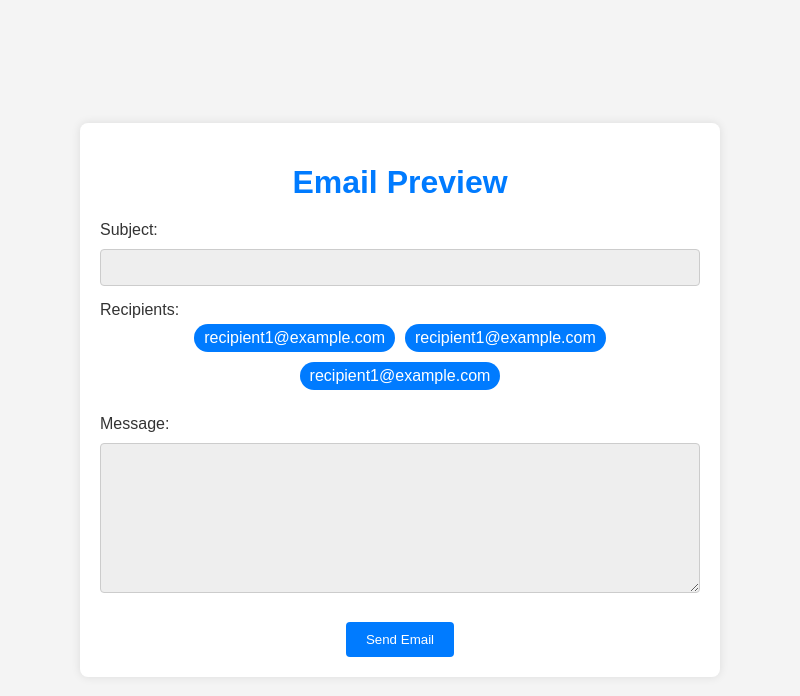
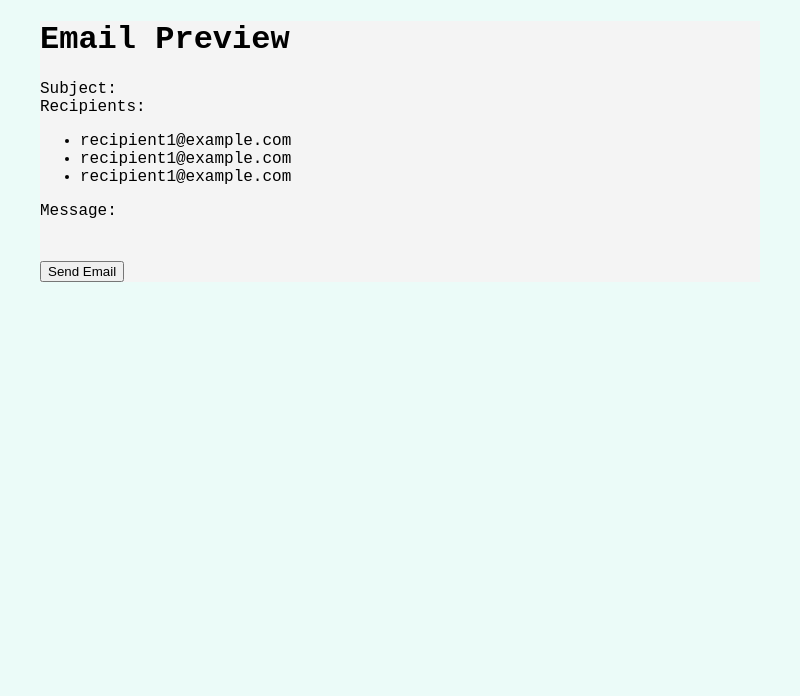
Before and after one commit to dandr94/electron-folder-monitoring, an Electron app: page renderer/previewWindow.html in a window 800 px wide. Drawn offline with Linux system fonts and the light colour scheme; no server answers.

Commit message:
Add additional styling to previewWindow

```diff
--- a/renderer/css/previewWindow.css
+++ b/renderer/css/previewWindow.css
@@ -1,108 +1,124 @@
-/* style.css */
+html {
+    background-color: #ebfbf8;
+    font-family: 'Roboto Mono', monospace;
+
+}
 
 body {
-    font-family: 'Arial', sans-serif;
-    margin: 0;
-    padding: 0;
-    display: flex;
-    justify-content: center;
-    align-items: center;
-    height: 100vh;
+    margin: 15px auto;
+    width: 90%;
     background-color: #f4f4f4;
-}
-
-.email-container {
-    background-color: #fff;
-    border-radius: 8px;
-    box-shadow: 0 0 10px rgba(0, 0, 0, 0.1);
-    padding: 20px;
-    width: 600px;
-    display: flex;
-    flex-direction: column;
-    align-items: center;
-}
-
-h1 {
-    color: #007bff;
-    text-align: center;
-    margin-bottom: 20px;
-}
-
-.form-group {
-    margin-bottom: 15px;
-    width: 100%;
-}
-
-label {
-    display: block;
-    margin-bottom: 5px;
-    color: #333;
-}
-
-input,
-textarea {
-    width: 100%;
-    padding: 10px;
-    margin-top: 5px;
     box-sizing: border-box;
-    border: 1px solid #ccc;
-    border-radius: 4px;
-    resize: vertical;
-}
-
-textarea {
-    height: 150px;
-}
-
-input[readonly],
-textarea[readonly] {
-    background-color: #eee;
-    cursor: not-allowed;
-}
-
-.recipients-list {
-    list-style: none;
-    padding: 0;
-    margin: 0;
-    display: flex;
-    flex-wrap: wrap;
-    justify-content: center; /* Center items horizontally */
-}
-
-.recipients-list li {
-    background-color: #007bff;
-    color: #fff;
-    padding: 5px 10px;
-    margin: 0 5px 10px; /* Add margin between items */
-    border-radius: 20px;
 }
 
 
-#sendEmailButton {
-    background-color: #007bff;
-    color: #fff;
-    padding: 10px 20px;
-    border: none;
-    border-radius: 4px;
-    cursor: pointer;
-    margin-top: 10px;
-}
-
-#sendEmailButton:hover {
-    background-color: #0056b3;
+section {
+    border: 1px solid #8f8f8f;
+    padding: 5px 10px 5px 10px;
 }
 
 
-#sendEmailButton {
-    background-color: #007bff;
-    color: #fff;
-    padding: 10px 20px;
-    border: none;
+.top-bar-text {
+    text-align: center;
+}
+
+i {
+    padding: 5px;
+}
+
+.cancel-icon {
+    cursor: pointer;
+    border-left: 1px solid #8f8f8f;
+    margin-left: 5px;
+}
+.cancel-icon:hover {
+    color: red;
+}
+
+.middle-bar-recipients-title, .middle-bar-subject-title, .bottom-bar-message-title {
+    color: #8f8f8f;
+}
+
+.middle-bar-recipients, .middle-bar-subject {
+    display: flex;
+
+}
+
+.middle-bar-recipients-ul {
+    list-style: none;
+    display: flex;
+    flex-wrap: wrap;
+    margin-left: 0;
+    padding-left: 10px;
+}
+.middle-bar-recipients-ul li, .middle-bar-subject-value, .bottom-bar-message-value {
+    font-weight: bold;
+}
+
+.middle-bar-recipients-ul li {
+    border: 1px solid #8f8f8f;
+    border-radius: 7px;
+    margin-right: 5px;
+    margin-top: 5px;
+    padding: 3px;
+    font-size: 14px;
+}
+
+
+.middle-bar-subject-value {
+    padding-left: 10px;
+    word-wrap: break-word;
+    width: 100%;
+    max-width: 100%; /* Set to 100% to allow the input to take the full width */
+    word-break: break-all;
+}
+
+.button-container {
+    text-align: center;
+    border: 1px solid #8f8f8f;
+
+}
+
+.send-email-button, .cancel-button {
+    color: black;
+    font-weight: bold;
+    padding: 10px 20px 10px 20px;
+    border: 1px solid #8f8f8f;
     border-radius: 4px;
     cursor: pointer;
-    margin-top: 10px;
+    margin-top: 15px;
+    margin-bottom: 15px;
 }
 
-#sendEmailButton:hover {
-    background-color: #0056b3;
+.send-email-button:hover {
+    background-color: blanchedalmond;
 }
+
+.cancel-button:hover {
+    background-color: red;
+}
+
+input, textarea {
+    border: none;
+    background: transparent;
+}
+textarea {
+    resize: none;
+    padding: 0;
+    font-size: 16px;
+    width: 100%;
+    font-family: 'Roboto Mono', monospace;
+
+}
+
+textarea:disabled {
+    color: black;
+}
+
+input:focus, textarea:focus{
+    outline: none;
+}
+
+#add-recipient {
+    cursor: pointer;
+}
```
